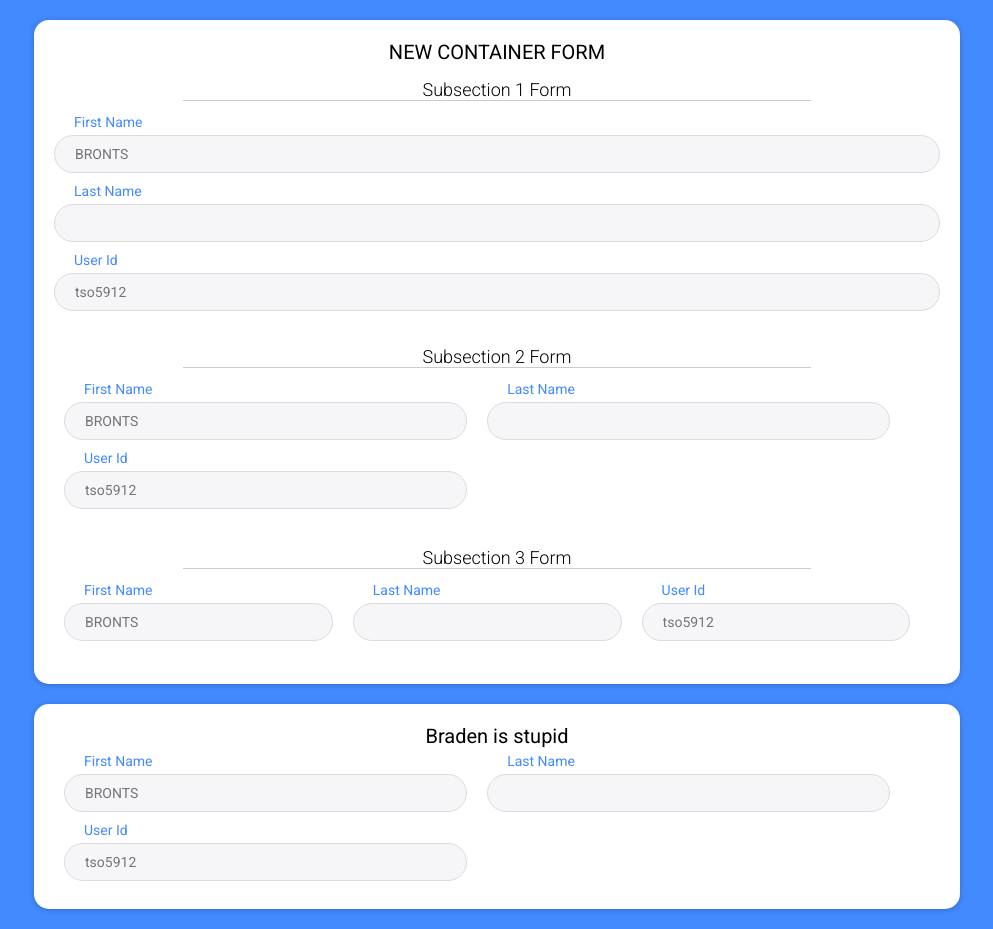
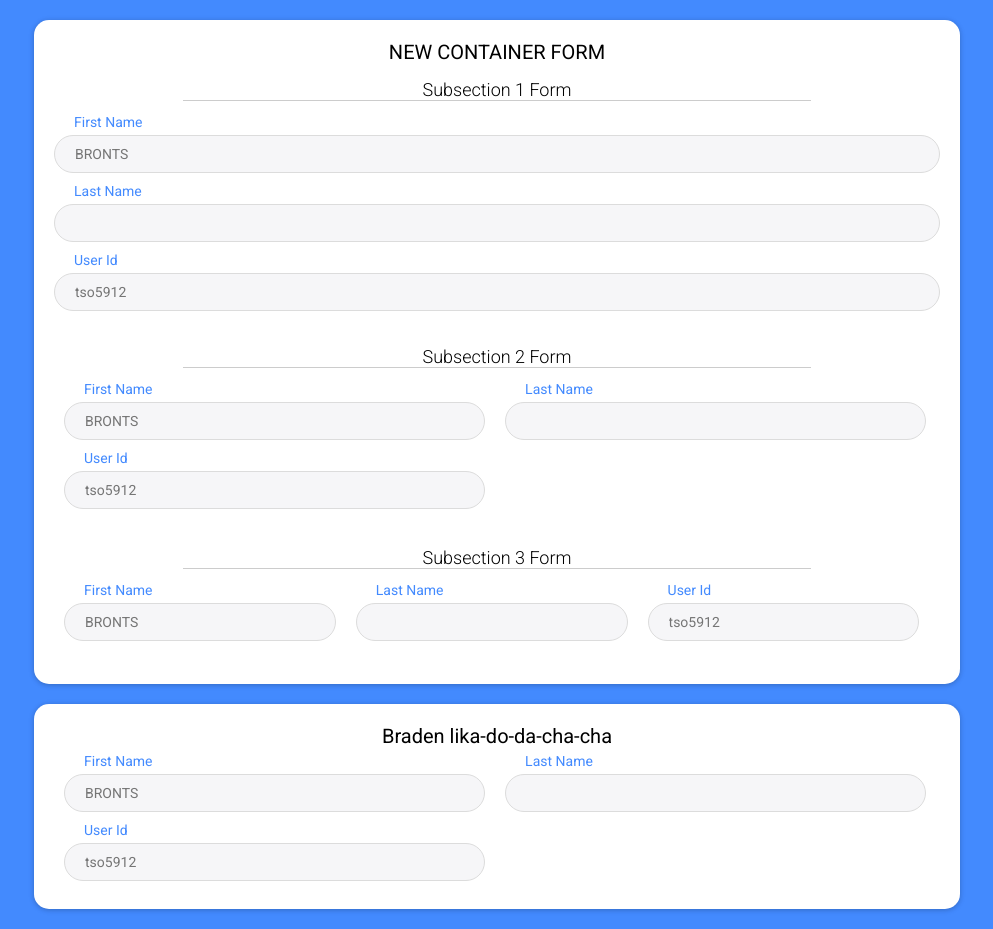
Before and after one commit to b2dt/react-form-template, a React app: page / in a window 1280 px wide. Shown: the whole page, without its empty margins (143-1136 px from the left). Built offline with nearby package versions, Linux system fonts and the light colour scheme.

Commit message:
Fixed test data.

```diff
--- a/src/components/app/app.tsx
+++ b/src/components/app/app.tsx
@@ -58,7 +58,7 @@ export default class App extends React.Component<AppPageProps, any> {
 					<FormSection title="Subsection 3 Form" formFields={formProps} inputsPerRow={3}/>
 				</Form>
 				<Form
-					title={"Braden is stupid"}
+					title={"Braden lika-do-da-cha-cha"}
 					formFields={formProps}
 					inputsPerRow={2}
 					/>
--- a/src/components/form/form.scss
+++ b/src/components/form/form.scss
@@ -61,14 +61,14 @@
     &.col-two {
       float: left;
       display: inline-block;
-      width: 45%;
+      width: 100%/2 - 3%;
       padding-left: 15px;
     }
 
     &.col-three {
       float: left;
       display: inline-block;
-      width: 30%;
+      width: 100%/3 - 3%;
       padding-left: 15px;
     }
   }
```
